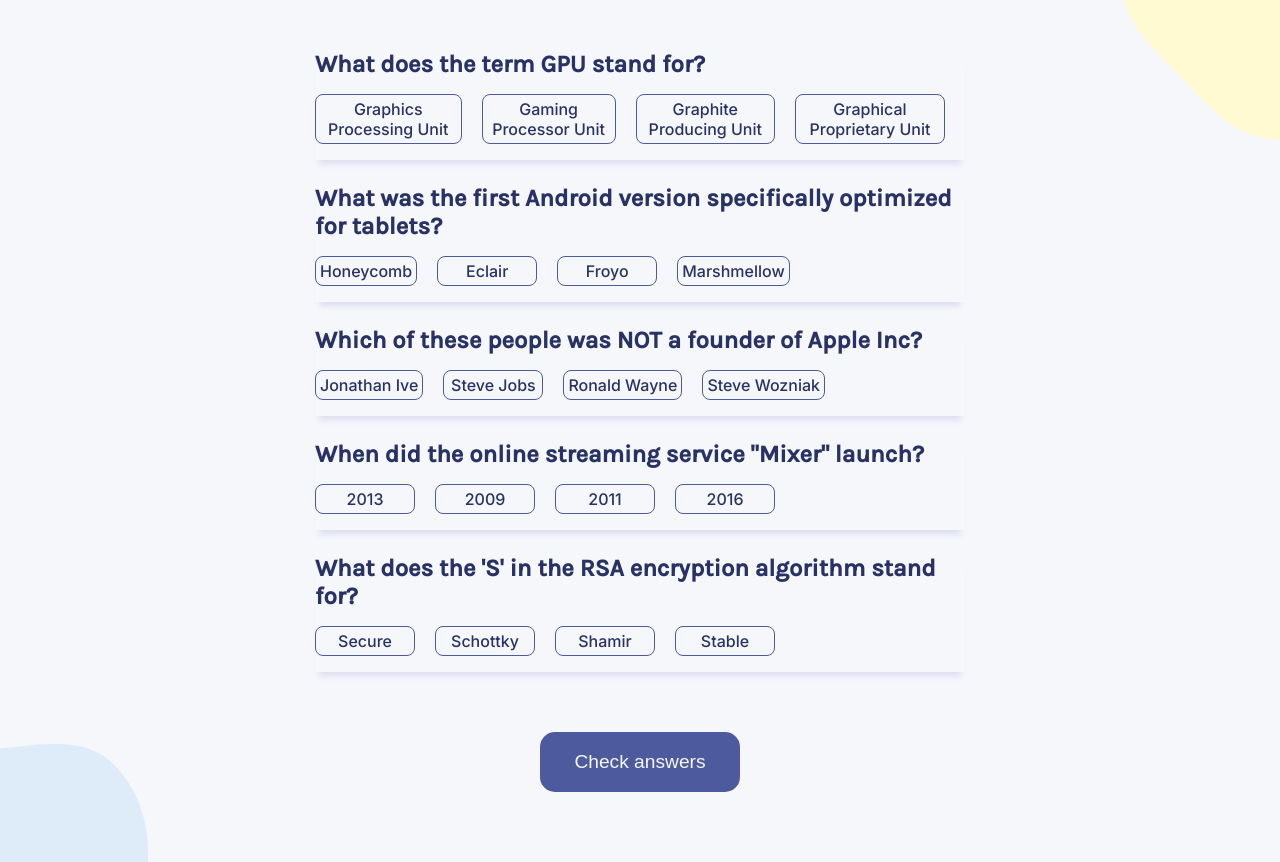
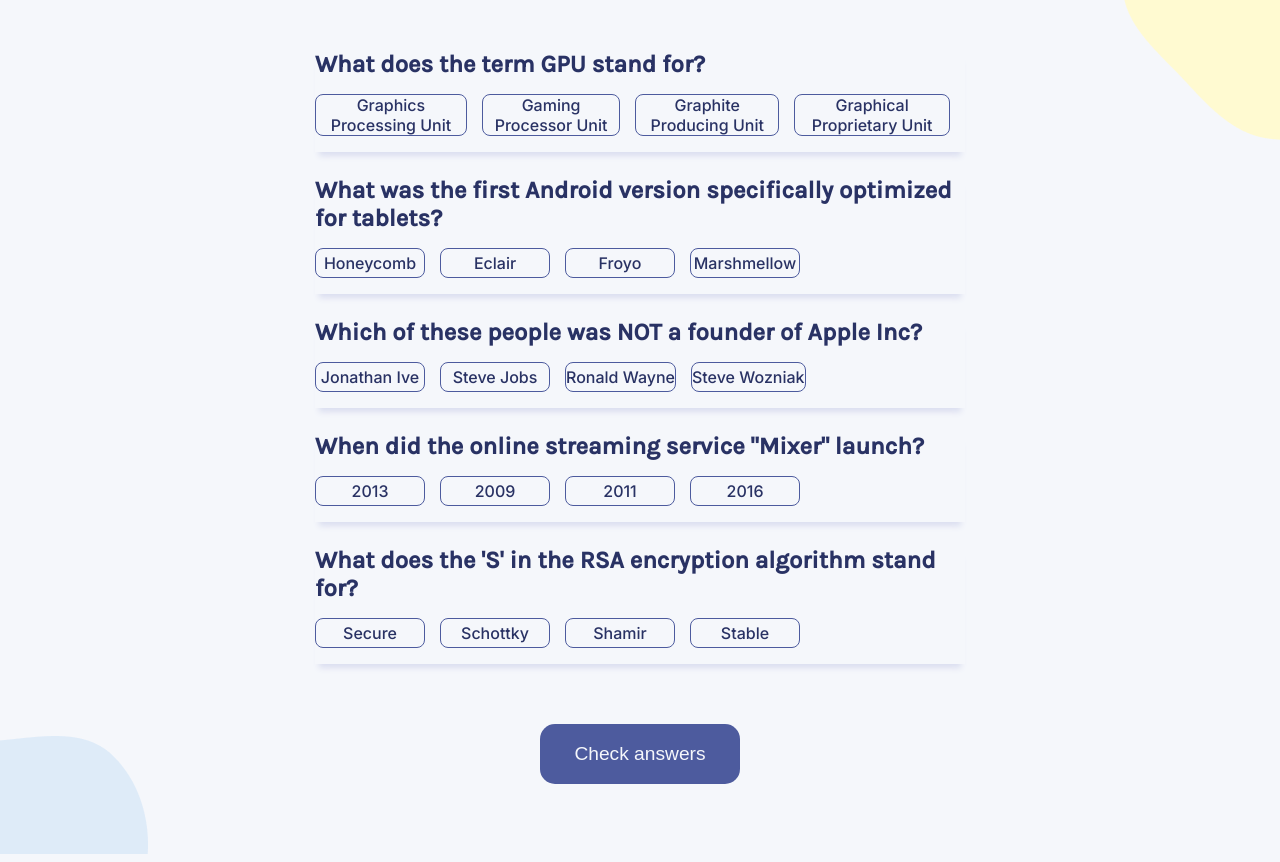
Before and after one commit to Acateel/quizzical, a React (Vite) app: page / in a window 1280 px wide. Built offline with nearby package versions, Linux system fonts and the light colour scheme; no server answers.

Commit message:
fix answer text position

```diff
--- a/src/components/Question.css
+++ b/src/components/Question.css
@@ -14,20 +14,23 @@
 }
 
 .question--answer {
+    display: flex;
+    align-items: center;
+    justify-content: center;
+
     color: #293264;
     font-weight: 500;
     text-align: center;
 
     min-height: 30px;
     max-height: fit-content;
-    min-width: 100px;
+    min-width: 110px;
     max-width: fit-content;
 
     border: #4D5B9E solid 1px;
     border-radius: 8px;
 
-    margin-right: 20px;
-    padding: 4px;
+    margin-right: 15px;
 
     cursor: pointer;
 }
```
